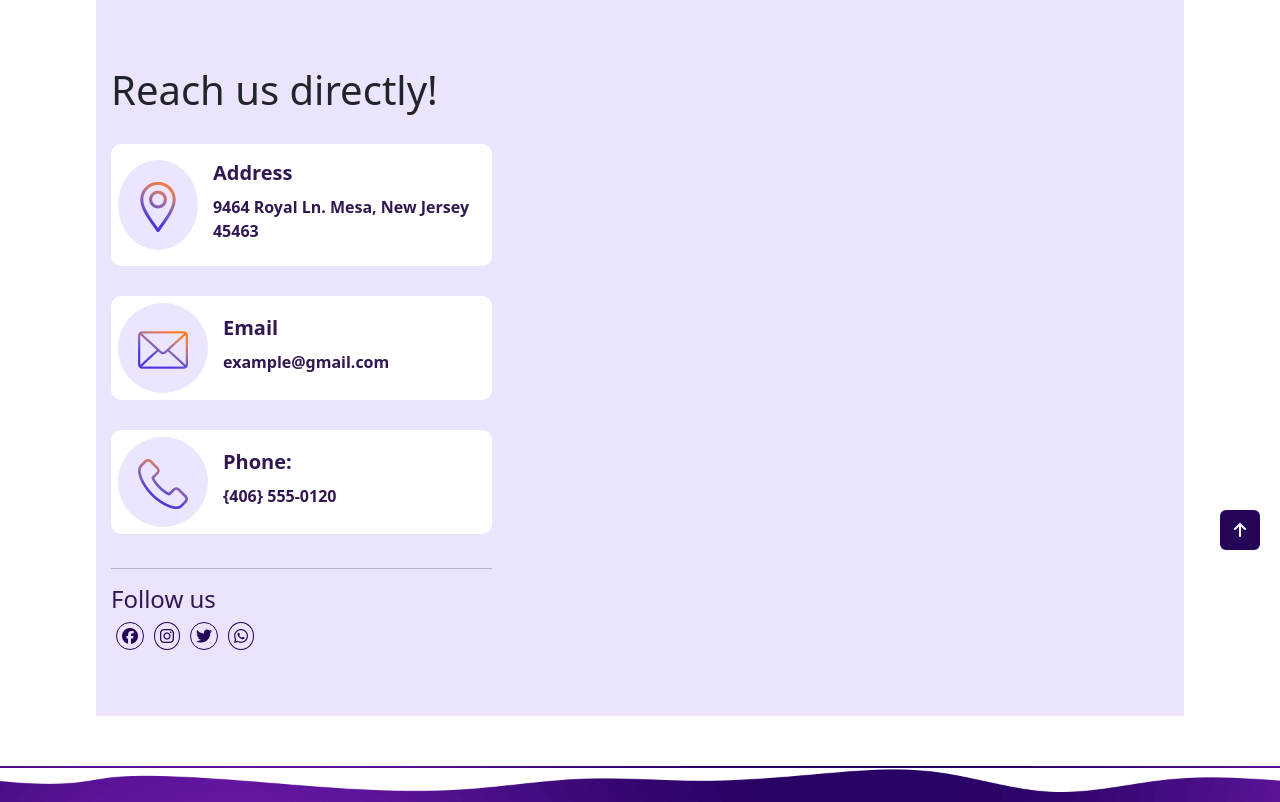
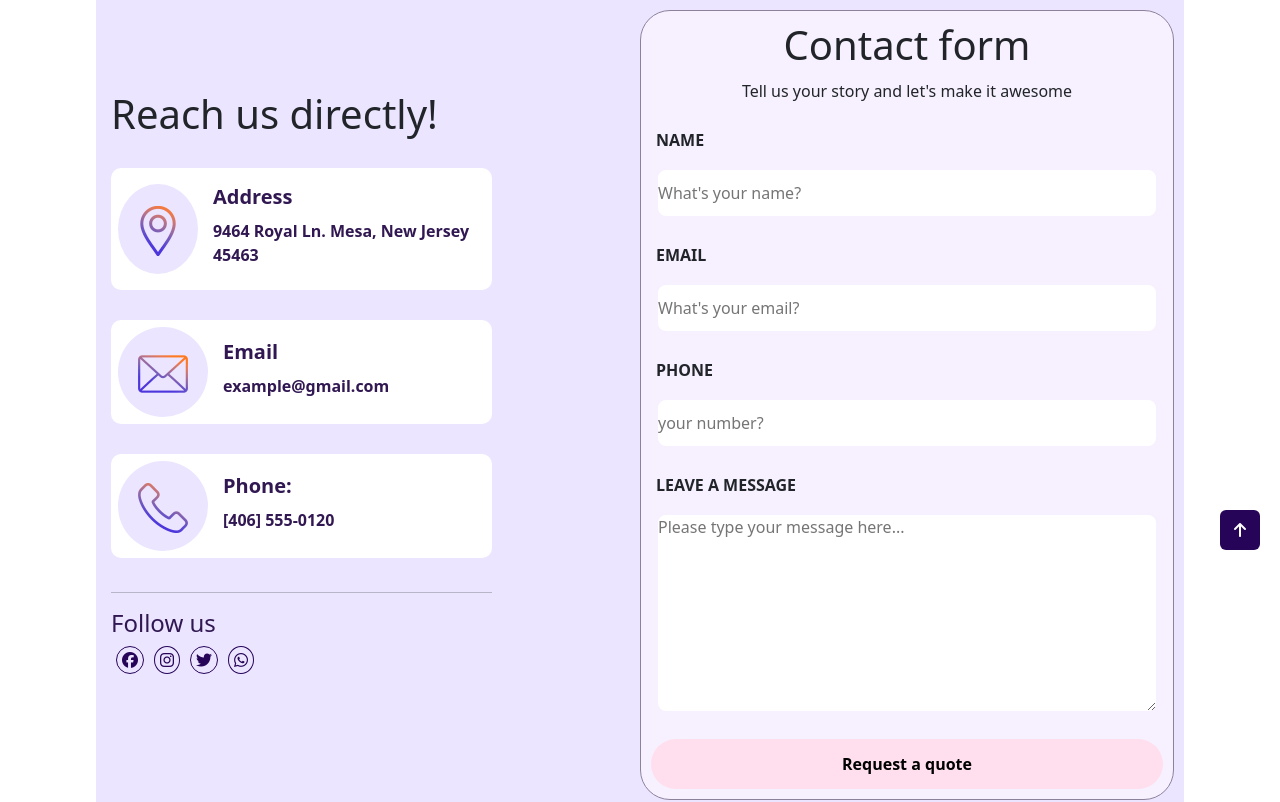
Before and after one commit to Chrissx77/proj-html-vuejs, a Vue app: page /contacts in a window 1280 px wide. Shown: the part 240-1042 px from the top of the page. Built offline with nearby package versions, Linux system fonts and the light colour scheme.

Commit message:
Contact form - Follow us sezione contact

```diff
--- a/src/pages/Contacts.vue
+++ b/src/pages/Contacts.vue
@@ -1,10 +1,12 @@
 <script>
 import Loading from './Loading.vue';
+// import Header from '@/components/Header.vue';
 
 export default {
   name: "Contacts",
   components:{
     Loading,
+    // Header,
   },
 
   data(){
@@ -25,16 +27,17 @@ export default {
 
 <template>
   <Loading v-if="isLoading" />
+  <!-- <Header /> -->
   <div class="cont_titles">
     <h5>Contact Us</h5>
     <h1>How to Reach Us</h1>
     <p>We're always interested in having a chat or discussing your next big project, so drop us a line!</p>
   </div>
 
-  <!-- <div class="shape-">
-    <img src="../assets/shape-top.png" alt="##">
-  </div> -->
   <div class="big_cont">
+    <div class="shape-">
+      <img src="../assets/shape-top.png" alt="##">
+    </div>
 
 
     <div class="conteiner_wrapper">
@@ -74,7 +77,7 @@ export default {
               </div>
               <div class="estremi">
                 <h5>Phone:</h5>
-                <p>{406} 555-0120</p>
+                <p>[406] 555-0120</p>
               </div>
             </div>
           </div>
@@ -101,15 +104,46 @@ export default {
       </div>
 
       <div class="container_right">
+        <div class="wrapper_border">
 
+          <div class="wrapper_right">
+            <div class="wrapper_us">
+              <h1>Contact form</h1>
+              <p>Tell us your story and let's make it awesome</p>
+            </div>
+
+            <div>
+              <div class="name">
+                <p>NAME</p>
+                <input type="text" placeholder="What's your name?">
+              </div>
+              <div class="email">
+                <p>EMAIL</p>
+                <input type="email" placeholder="What's your email?">
+              </div>
+              <div class="number">
+                <p>PHONE</p>
+                <input type="number" placeholder="your number?">
+              </div>
+              <div class="message">
+                <p>LEAVE A MESSAGE</p>
+                <textarea name="message" id="message" cols="10" rows="5" placeholder="Please type your message here..."></textarea>
+              </div>
+            </div>
+          </div>
+          <div class="bottone">
+            <button type="submit"><b>Request a quote</b></button>
+          </div>
+
+        </div>
       </div>
     </div>
 
 
+    <div class="shape-">
+      <img src="../assets/shape-bottom.png" alt="##">
+    </div>
   </div>
-  <!-- <div class="shape-">
-    <img src="../assets/shape-bottom.png" alt="##">
-  </div> -->
 </template>
 
 <style lang="scss" scoped>
@@ -148,8 +182,9 @@ export default {
 .big_cont{
   margin: 0 auto;
   width: 85%;
-  height: 800px;
-  background-color: #ECE4FC;
+  height: fit-content;
+  background-color: #EBE5FF;
+  position: relative;
 }
 
 .conteiner_wrapper{
@@ -164,7 +199,7 @@ export default {
 
 .container_right{
   width: 50%;
-  height: 50px;
+  height:fit-content;
   // background-color: red;
 }
 
@@ -240,4 +275,73 @@ export default {
     }
   }
 }
+
+// stili input
+
+.name input,
+.email input,
+.number input,
+.message textarea{
+  border-radius: 10px;
+  height: 50px;
+  width: 100%;
+  border: solid 2px $lightGray;
+  outline: none;
+}
+
+.number, .email, .message, .name > p{
+  font-weight: 700;
+}
+
+.message textarea{
+  border-radius: 10px;
+  min-height: 200px;
+  width: 100%;
+  border: solid 2px $lightGray;
+  outline: none;
+}
+
+
+.name input,
+.email input,
+.number input{
+  margin-bottom: 25px;
+}
+
+.wrapper_us{
+  margin: 0 auto;
+  text-align: center;
+  margin-bottom: 25px;
+}
+
+.wrapper_right{
+  padding-inline: 15px;
+}
+
+.wrapper_border{
+  border-radius: 30px;
+  border: 1px solid $gray;
+  margin-right: 10px;
+  margin-top: 70px;
+  margin-bottom: 15px;
+  background-color: #F7F0FE;
+}
+// stile tasto
+
+.bottone{
+  padding: 10px;
+  padding-top: 20px;
+}
+
+.bottone button{
+  width: 100%;
+  height: 50px;
+  border-radius: 40px;
+  border: none;
+  background-color: $pink;
+  &:hover{
+    background-color: #fff;
+    border: solid 3px $pink;
+  }
+}
 </style>
```
